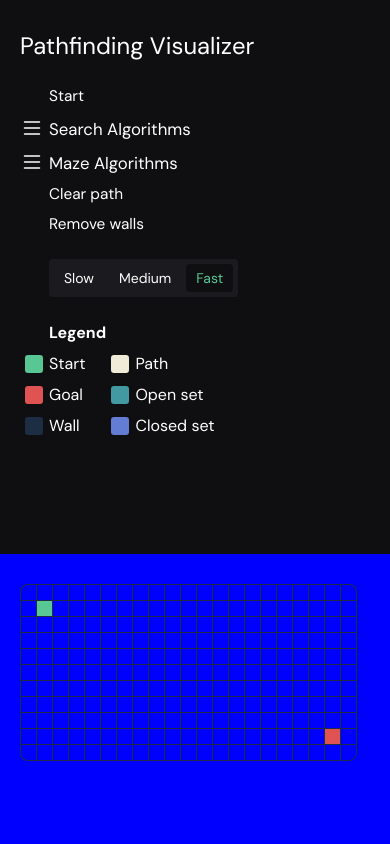
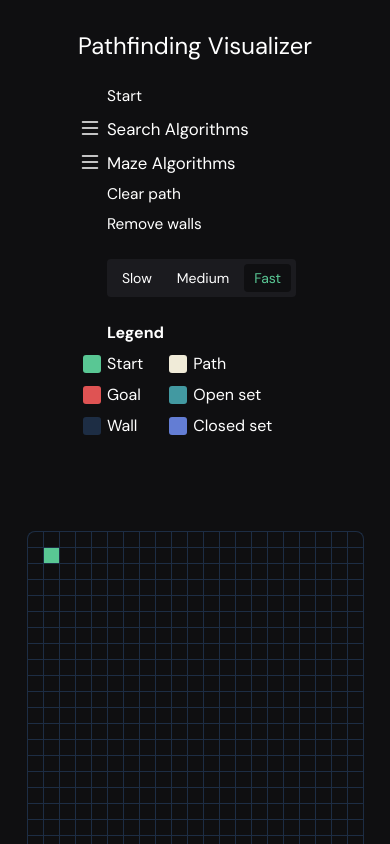
Before and after one commit to taylornorth01/pathfinding-visualizer-react, a React (Create React App) app: page / in a window 390 px wide. Shown: the top 844 px of the page. Built offline with nearby package versions, Linux system fonts and the light colour scheme.

Commit message:
app responsive css

```diff
--- a/src/App.css
+++ b/src/App.css
@@ -8,7 +8,6 @@
 .app__layout {
 	display: grid;
 	grid-template-columns: max-content auto;
-	column-gap: 30px;
 	height: 100vh;
 }
 
@@ -21,20 +20,51 @@
 }
 
 .column__2 {
-	background: blue;
+	background: var(--background);
 }
 
 .main__title {
 	font-size: 1.7rem;
 	margin-bottom: 25px;
+	/* margin-left: 28px; */
+	width: max-content;
+}
+
+.main__controls {
+	width: max-content;
+}
+
+.small__screen {
+	display: none;
 }
 
 @media screen and (max-width: 800px) {
 	.app__layout {
 		grid-template-columns: auto;
+		column-gap: -1px;
+	}
+
+	.column__1 {
+		height: max-content;
+		display: flex;
+		justify-content: center;
+	}
+
+	.column__2 {
+		height: 70vh;
+		display: flex;
+		justify-content: center;
 	}
 
 	html {
 		font-size: 14px;
 	}
+
+	.big__screen {
+		display: none;
+	}
+
+	.small__screen {
+		display: block;
+	}
 }
```
